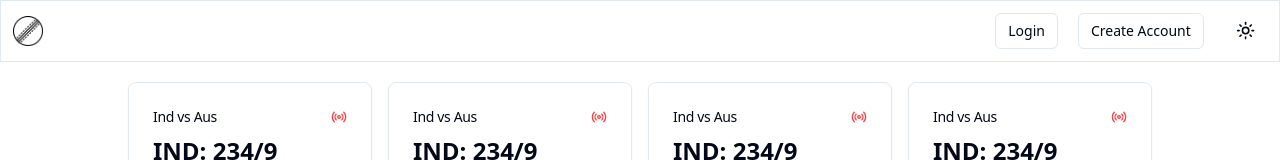
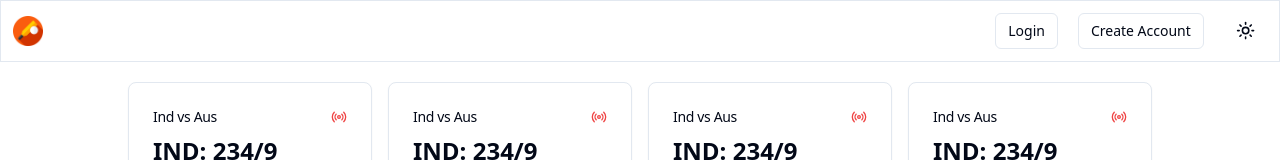
Before and after one commit to pratikstemkar/ShareNet, a Next.js app in the folder web/: page / in a window 1280 px wide. Shown: the top 160 px of the page. Built offline with nearby package versions, Linux system fonts and the light colour scheme; no server answers.

Commit message:
navbar fix

```diff
--- a/web/components/layout/Navbar.tsx
+++ b/web/components/layout/Navbar.tsx
@@ -20,11 +20,11 @@ const Navbar = () => {
 				<h1 className="text-3xl font-extrabold leading-none tracking-tight hover:text-indigo-500 flex items-center">
 					<Link href="/">
 						<Image
-							src="/cricket-ball.png"
+							src="/cricket.png"
 							height={30}
 							width={30}
 							alt="logo"
-							className="dark:invert mr-2 hover:cursor-pointer"
+							className="mr-1 hover:cursor-pointer"
 						/>
 					</Link>
 					<Link href="/">{process.env.NEXT_PUBLIC_APP_NAME}</Link>
@@ -38,7 +38,6 @@ const Navbar = () => {
 				<div className="space-x-5 items-center flex">
 					{isAuth ? (
 						<>
-							<SearchBar />
 							<NotiPop />
 							<UserNav />
 						</>
--- a/web/components/layout/SearchBar.tsx
+++ b/web/components/layout/SearchBar.tsx
@@ -29,7 +29,7 @@ export function SearchBar() {
 				<PopoverTrigger asChild>
 					<CommandInput placeholder="Type a command or search..." />
 				</PopoverTrigger>
-				<PopoverContent className="min-w-5xl bg-slate-950 border-2 rounded-sm mt-1">
+				<PopoverContent className="min-w-5xl dark:bg-slate-500 bg-white border-2 rounded-md mt-1 shadow-md">
 					<div>
 						<CommandList className="z-20">
 							<CommandEmpty>No results found.</CommandEmpty>
```
Also changed, not shown: web/public/cricket.png (added).
